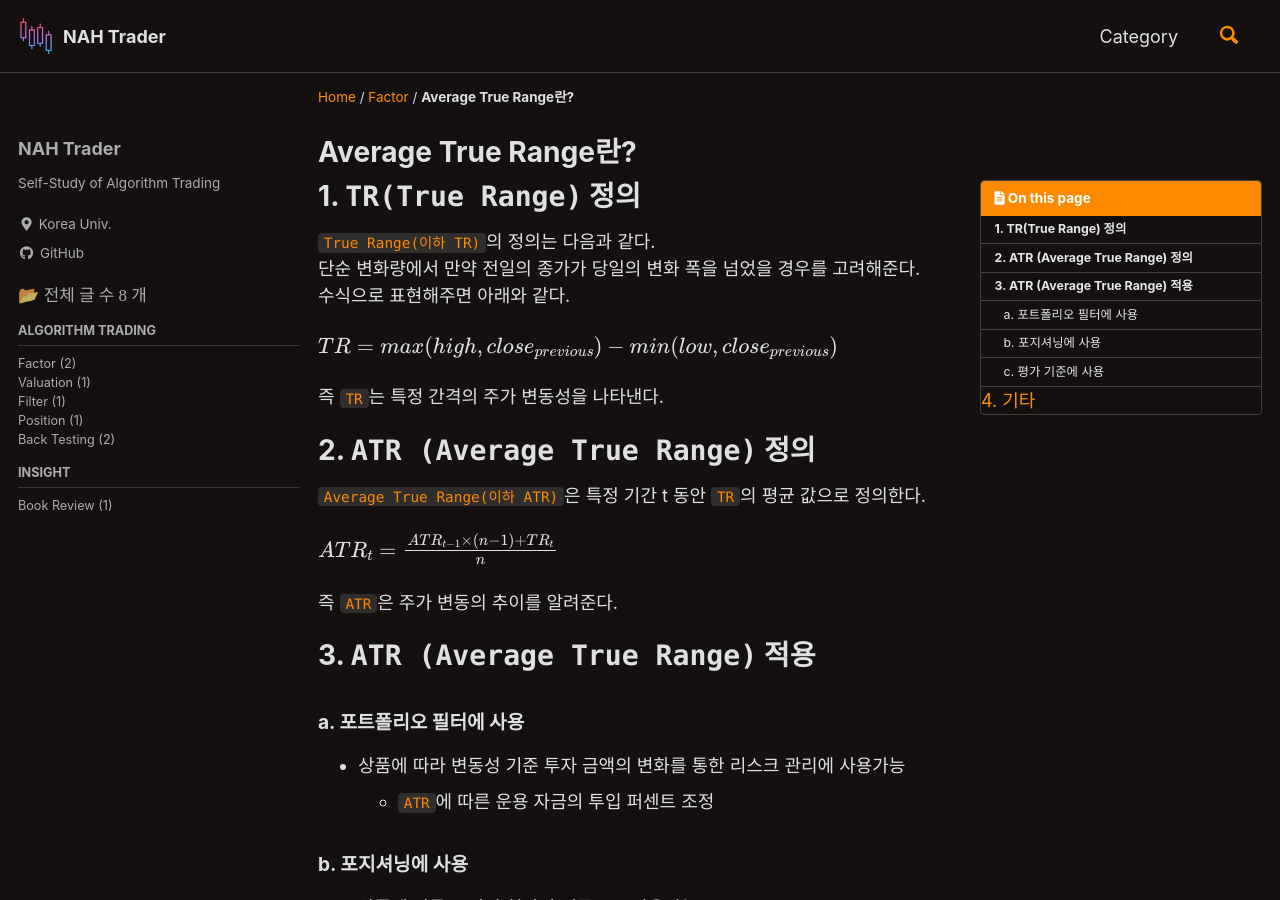
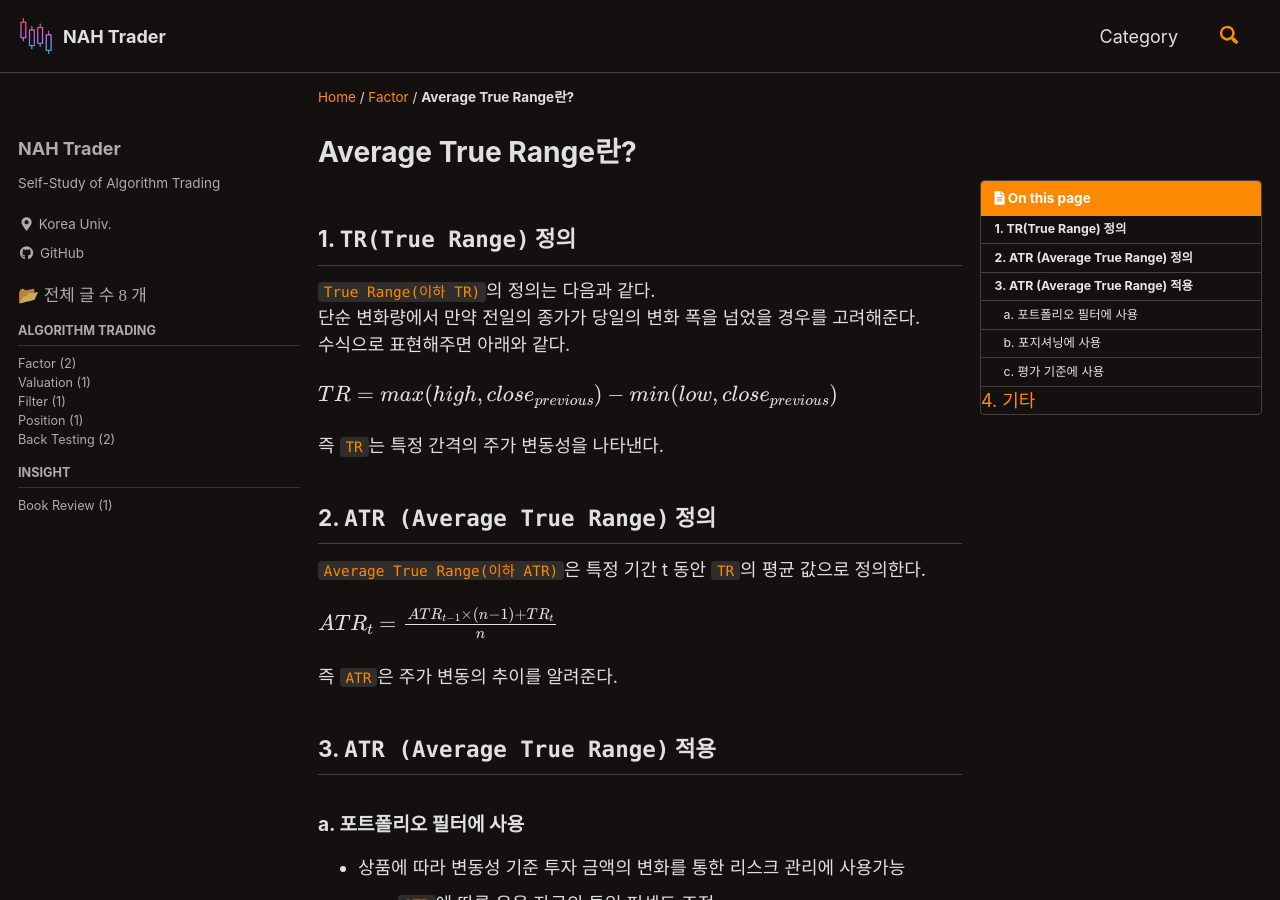
Before and after one commit to NAHtrader/NAHtrader.github.io, a Jekyll site: the page built from _posts/2021-03-14-AA2.md, in a window 1280 px wide and 900 px high. Built offline with Jekyll 4.4.1, drawn with Linux system fonts in a browser that asks for light colours; cached includes are drawn as plain includes; formulas are drawn with MathJax 3.

Commit message:
포스팅 수정

```diff
--- a/_posts/2021-03-14-AA2.md
+++ b/_posts/2021-03-14-AA2.md
@@ -16,7 +16,7 @@ date: 2021-03-14
 last_modified_at: 2021-03-14
 ---
 
-# 1. `TR(True Range)` 정의
+## 1. `TR(True Range)` 정의
 `True Range(이하 TR)`의 정의는 다음과 같다.
 단순 변화량에서 만약 전일의 종가가 당일의 변화 폭을 넘었을 경우를 고려해준다.
 수식으로 표현해주면 아래와 같다.
@@ -25,7 +25,7 @@ $TR = max(high,close_{previous})-min(low,close_{previous})$
 
 즉 `TR`는 특정 간격의 주가 변동성을 나타낸다.
 
-# 2. `ATR (Average True Range)` 정의
+## 2. `ATR (Average True Range)` 정의
 
 `Average True Range(이하 ATR)`은 특정 기간 t 동안 `TR`의 평균 값으로 정의한다.
 
@@ -33,7 +33,7 @@ $ATR_{t}= \frac{ATR_{t-1} \times (n-1)+TR_{t}}{n}$
 
 즉 `ATR`은 주가 변동의 추이를 알려준다.
 
-# 3. `ATR (Average True Range)` 적용
+## 3. `ATR (Average True Range)` 적용
 #### a. 포트폴리오 필터에 사용
 - 상품에 따라 변동성 기준 투자 금액의 변화를 통한 리스크 관리에 사용가능
   - `ATR`에 따른 운용 자금의 투입 퍼센트 조정
@@ -50,7 +50,7 @@ $ATR_{t}= \frac{ATR_{t-1} \times (n-1)+TR_{t}}{n}$
 #### c. 평가 기준에 사용
 - `E-비율 (우위 비율)` 계산에 사용
 
-# 4. 기타
+## 4. 기타
 - 횡보 와 추세 과정과 관계성에 대해 백테스팅을 통해 파악해볼 것
 
 - 급락 / 급등 기간에 대해 고민해볼 것 (ATR의 미분 불가능 지점)
```
Also changed, not shown: _posts/2021-03-13-AA1.md (+3 -3 lines).
